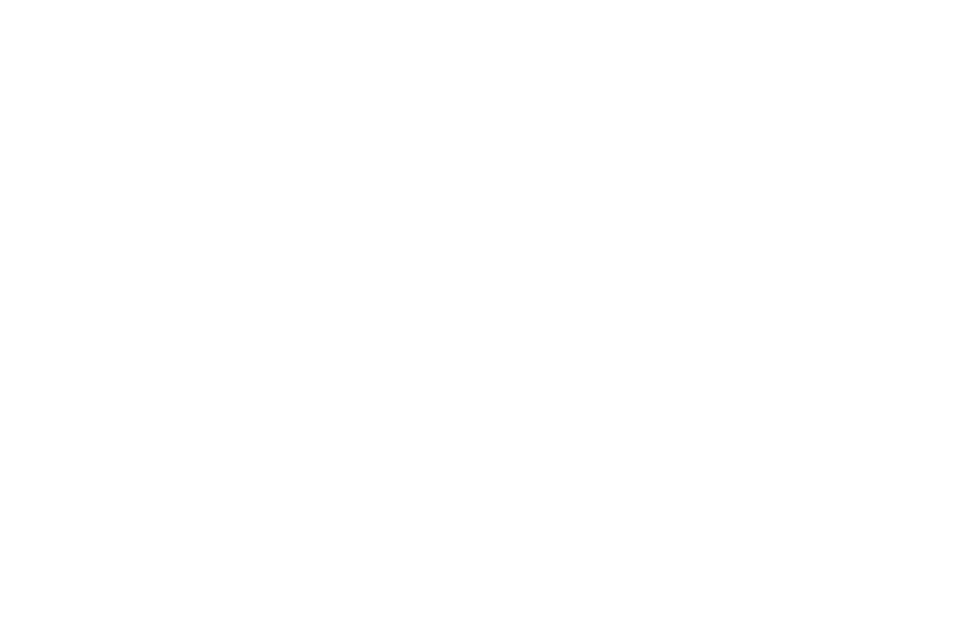
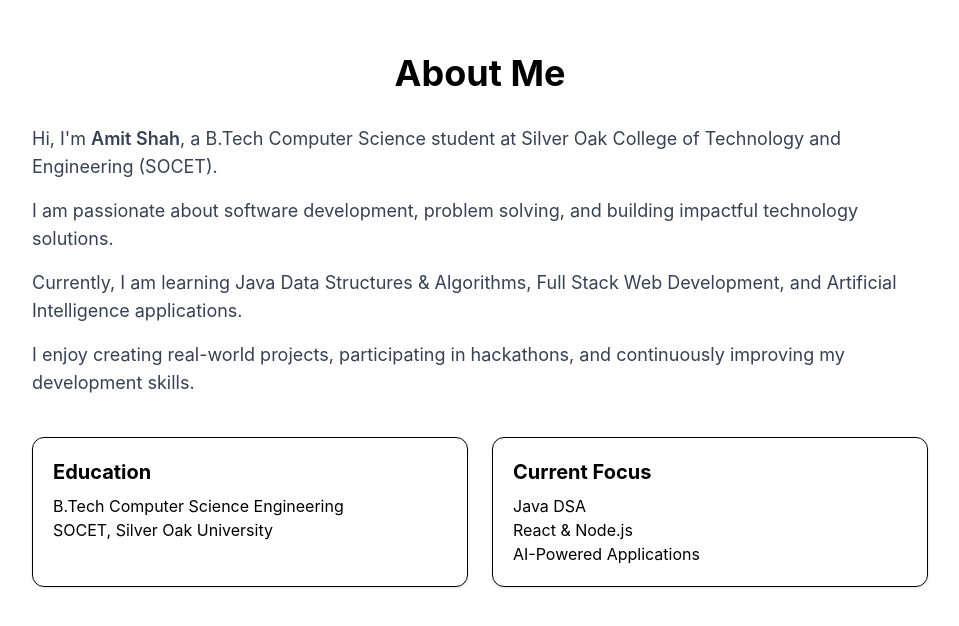
Before and after one commit to amitshahworks/portfolio-website, a React (Vite) app: page / in a window 1280 px wide. Shown: the part 952-1578 px from the top of the page, without its empty margins (160-1119 px from the left). Before the commit the page ends 872 px from the top, so only its background shows below. Built offline with nearby package versions, Linux system fonts and the light colour scheme.

Commit message:
Day 2: Added About section

```diff
--- a/src/App.jsx
+++ b/src/App.jsx
@@ -1,11 +1,12 @@
 import Navbar from "./components/Navbar";
 import Hero from "./components/Hero";
-
+import About from "./components/About";
 function App() {
   return (
     <>
       <Navbar />
       <Hero />
+      <About />
     </>
   );
 }
--- /dev/null
+++ b/src/components/About.jsx
@@ -0,0 +1,55 @@
+function About() {
+  return (
+    <section
+      id="about"
+      className="min-h-screen flex items-center justify-center px-6 py-20"
+    >
+      <div className="max-w-4xl">
+        <h2 className="text-4xl font-bold mb-8 text-center">
+          About Me
+        </h2>
+
+        <div className="space-y-4 text-lg text-gray-700">
+          <p>
+            Hi, I'm <span className="font-semibold">Amit Shah</span>,
+            a B.Tech Computer Science student at Silver Oak College of
+            Technology and Engineering (SOCET).
+          </p>
+
+          <p>
+            I am passionate about software development, problem solving,
+            and building impactful technology solutions.
+          </p>
+
+          <p>
+            Currently, I am learning Java Data Structures & Algorithms,
+            Full Stack Web Development, and Artificial Intelligence
+            applications.
+          </p>
+
+          <p>
+            I enjoy creating real-world projects, participating in
+            hackathons, and continuously improving my development skills.
+          </p>
+        </div>
+
+        <div className="grid grid-cols-1 md:grid-cols-2 gap-6 mt-10">
+          <div className="p-5 border rounded-xl shadow-sm">
+            <h3 className="font-bold text-xl mb-2">Education</h3>
+            <p>B.Tech Computer Science Engineering</p>
+            <p>SOCET, Silver Oak University</p>
+          </div>
+
+          <div className="p-5 border rounded-xl shadow-sm">
+            <h3 className="font-bold text-xl mb-2">Current Focus</h3>
+            <p>Java DSA</p>
+            <p>React & Node.js</p>
+            <p>AI-Powered Applications</p>
+          </div>
+        </div>
+      </div>
+    </section>
+  );
+}
+
+export default About;
```
